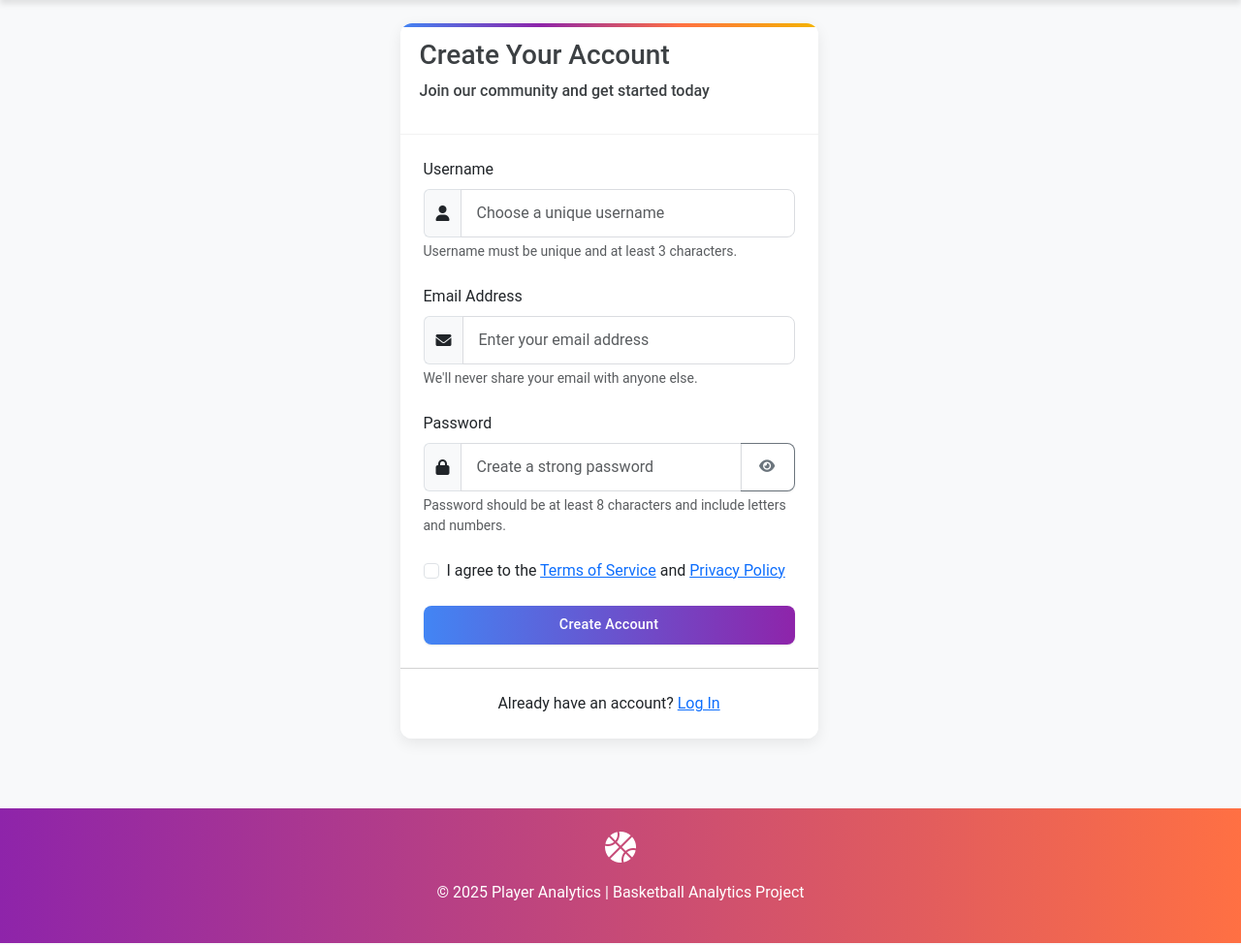
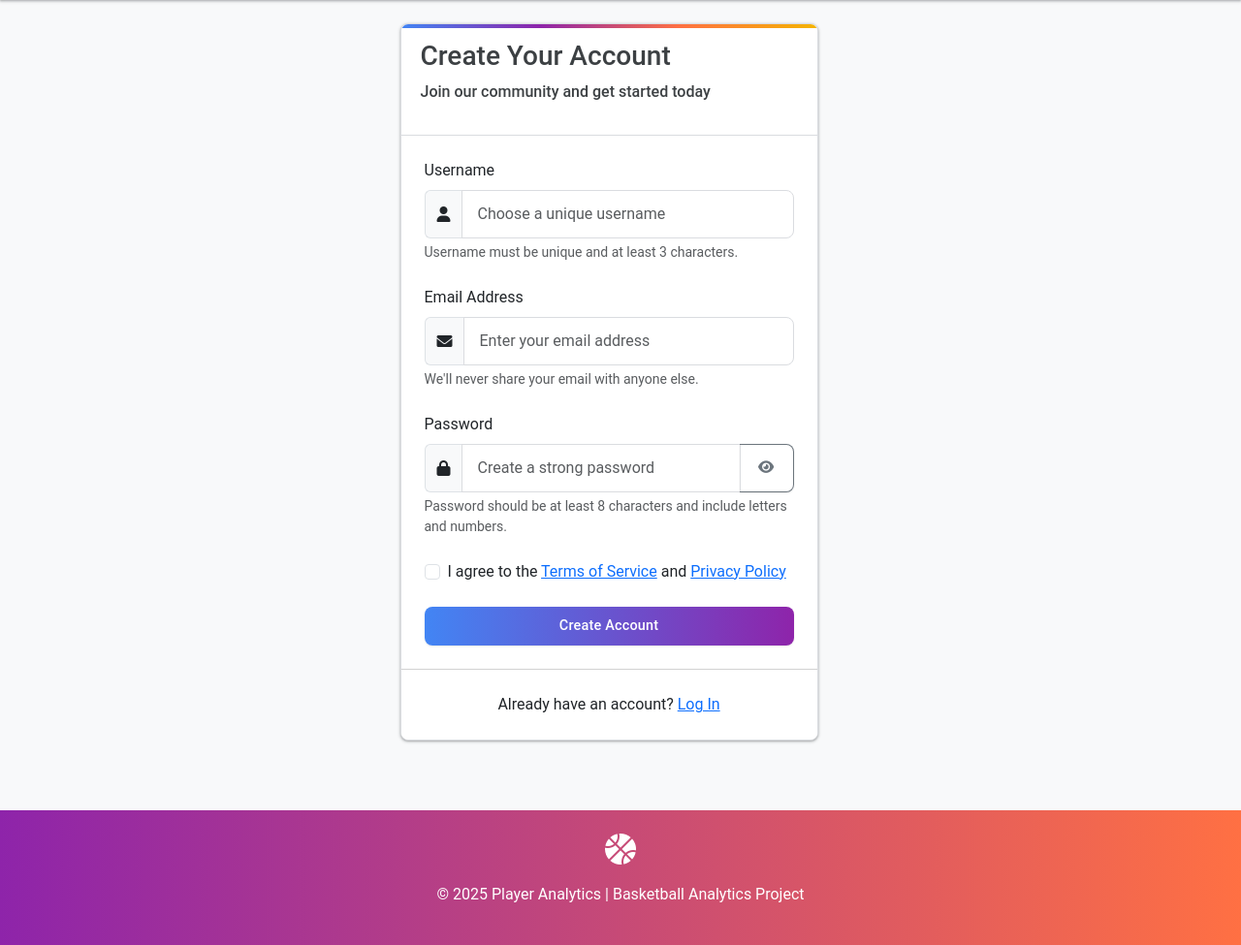
Before and after one commit to ziyusteve/CITS5505-AgileWebDev-GroupProject, a Flask app: page /auth/register in a window 1280 px wide. Shown: the part 56-1031 px from the top of the page at 97% size. Run offline with Flask 3, Linux system fonts and the light colour scheme; some libraries are stand-ins or nearby versions.

Commit message:
Refine shadows, borders, and card styling for Google Material alignment

```diff
--- a/static/css/style.css
+++ b/static/css/style.css
@@ -11,7 +11,8 @@ body {
 /* Header and Navigation - Gemini Theme */
 .navbar {
     background: linear-gradient(90deg, #4285F4, #8E24AA); /* Vibrant navbar gradient */
-    box-shadow: 0 4px 6px rgba(0, 0, 0, 0.1);
+    box-shadow: 0 1px 2px 0 rgba(60,64,67,.3), 0 1px 3px 1px rgba(60,64,67,.15); /* Google-style shadow */
+    border-bottom: none; /* Remove border if shadow is present */
 }
 
 .navbar-brand {
@@ -24,9 +25,9 @@ body {
 
 /* Cards */
 .card {
-    border: none;
-    border-radius: 0.75rem; /* Slightly smaller radius */
-    box-shadow: 0 5px 15px rgba(0,0,0,0.08);
+    border: 1px solid #dadce0; /* Standard Google border */
+    border-radius: 8px; /* Consistent 8px radius */
+    box-shadow: 0 1px 2px 0 rgba(60,64,67,.3), 0 1px 3px 1px rgba(60,64,67,.15); /* Subtle shadow */
     margin-bottom: 1.5rem;
     transition: transform 0.4s ease, box-shadow 0.4s ease;
     overflow: hidden;
@@ -46,8 +47,8 @@ body {
 }
 
 .card:hover {
-    transform: translateY(-5px);
-    box-shadow: 0 10px 25px rgba(0,0,0,0.15);
+    transform: none; /* Remove hover transform */
+    box-shadow: 0 1px 3px 0 rgba(60,64,67,.3), 0 4px 8px 3px rgba(60,64,67,.15); /* Slightly larger shadow on hover */
 }
 
 .card-header {
@@ -57,7 +58,7 @@ body {
     letter-spacing: 0;
     background: #f8f9fa; /* Consistent light gray */
     color: #3c4043;
-    border-bottom: 1px solid rgba(0,0,0,0.05);
+    border-bottom: 1px solid #dadce0; /* Standard border */
     padding: 1rem 1.25rem;
 }
 
@@ -235,7 +236,7 @@ body {
     background: #ffffff; /* White background */
     border-radius: 15px;
     padding: 25px;
-    box-shadow: 0 4px 12px rgba(60, 64, 67, 0.1); /* Subtle shadow */
+    box-shadow: 0 1px 2px 0 rgba(60,64,67,.3), 0 1px 3px 1px rgba(60,64,67,.15); /* Consistent shadow */
     border: 1px solid #dadce0; /* Standard border */
     position: relative;
     overflow: hidden;
```
